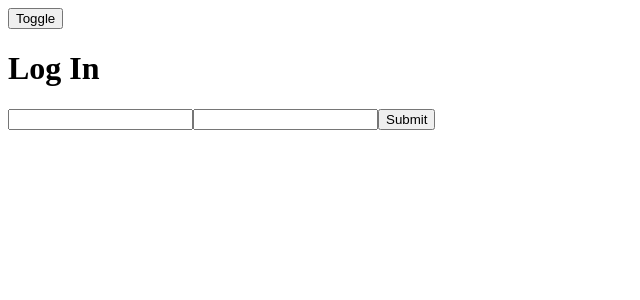
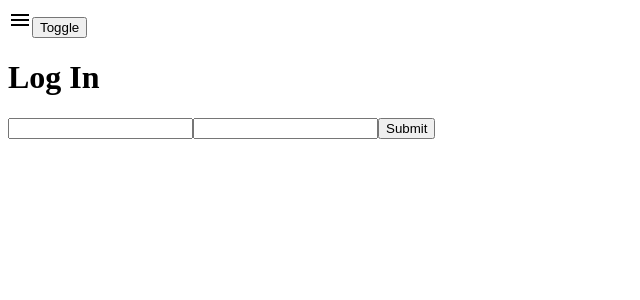
Before and after one commit to Wiktor-Wojciechowski/Firebase-Task, a React (Create React App) app: page /login in a window 1280 px wide. Shown: the top 300 px of the page, without its empty margins (0-640 px from the left). Built offline with nearby package versions, Linux system fonts and the light colour scheme; no server answers.

Commit message:
added toggle icon

```diff
--- a/src/components/Sidebar.js
+++ b/src/components/Sidebar.js
@@ -4,17 +4,24 @@ import { NavLink } from 'react-router-dom'
 
 import { useAuth } from '../context/AuthContext'
 
+import iconClose from '../images/close_black_24dp.svg'
+import iconBurger from '../images/menu_black_24dp.svg'
+
 export default function Sidebar() {
     const [width, setWidth] = useState('0px');
+    const [source, setSource] = useState(iconBurger)
 
     return (
         <div>
+            <img src={source} />
             <button onClick={(e) => {
-                e.persist();
+
                 if (width == '0px') {
                     setWidth('250px')
+                    setSource(iconClose)
                 } else {
                     setWidth('0px')
+                    setSource(iconBurger)
                 }
             }}>Toggle</button>
             <div className='sidebar' style={{ width: width }}>
```
